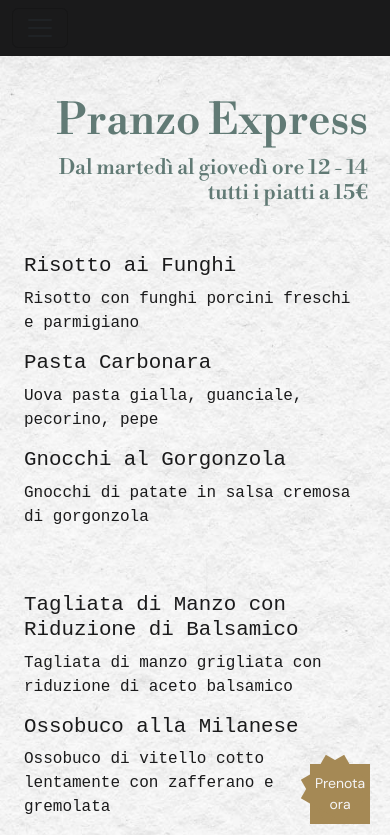
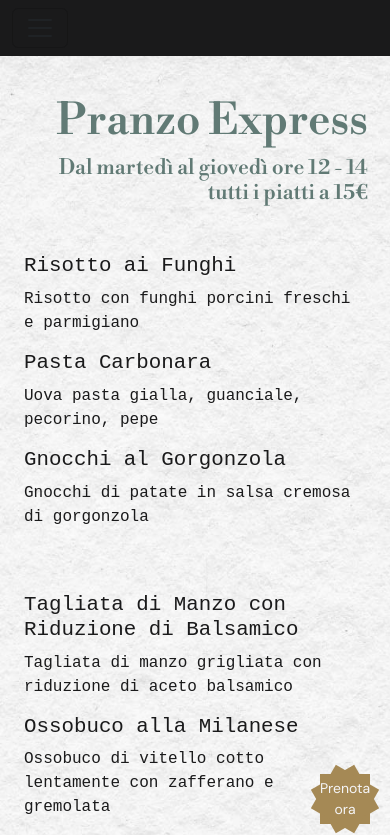
Before and after one commit to Deli-97/Capstone-Project, an Angular app: page /menu in a window 390 px wide. Shown: the top 835 px of the page. Built offline with nearby package versions, Linux system fonts and the light colour scheme; a web font is replaced by a local one.

Commit message:
ritocchi

```diff
--- a/src/app/app.component.scss
+++ b/src/app/app.component.scss
@@ -48,8 +48,8 @@ a{
   .rotate-on-scroll {
     bottom: 20px; /* Riduci la distanza dal fondo */
     right: 20px; /* Riduci la distanza dalla destra */
-    width: 60px; /* Riduci la larghezza */
-    height: 60px; /* Riduci l'altezza */
+    width: 50px; /* Riduci la larghezza */
+    height: 50px; /* Riduci l'altezza */
 
     p {
       font-size: 14px; /* Riduci la dimensione del testo */
```
